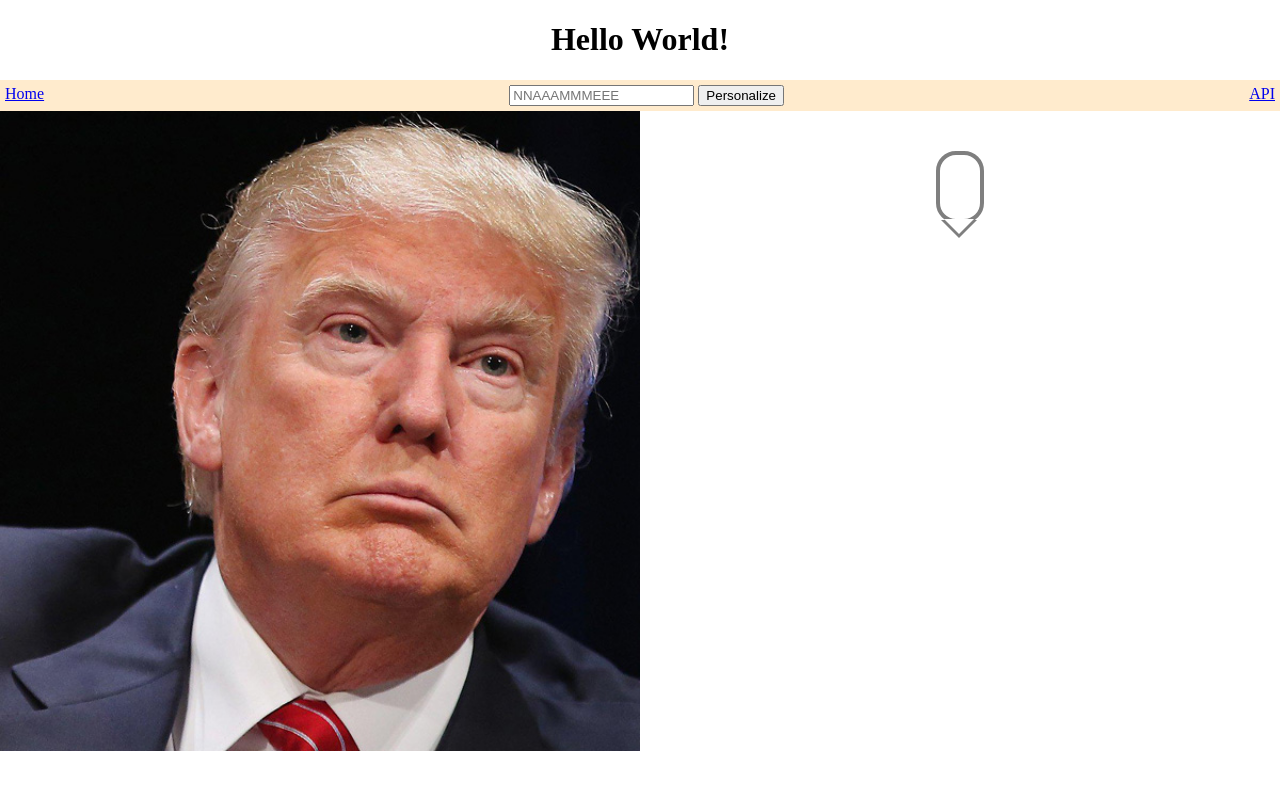
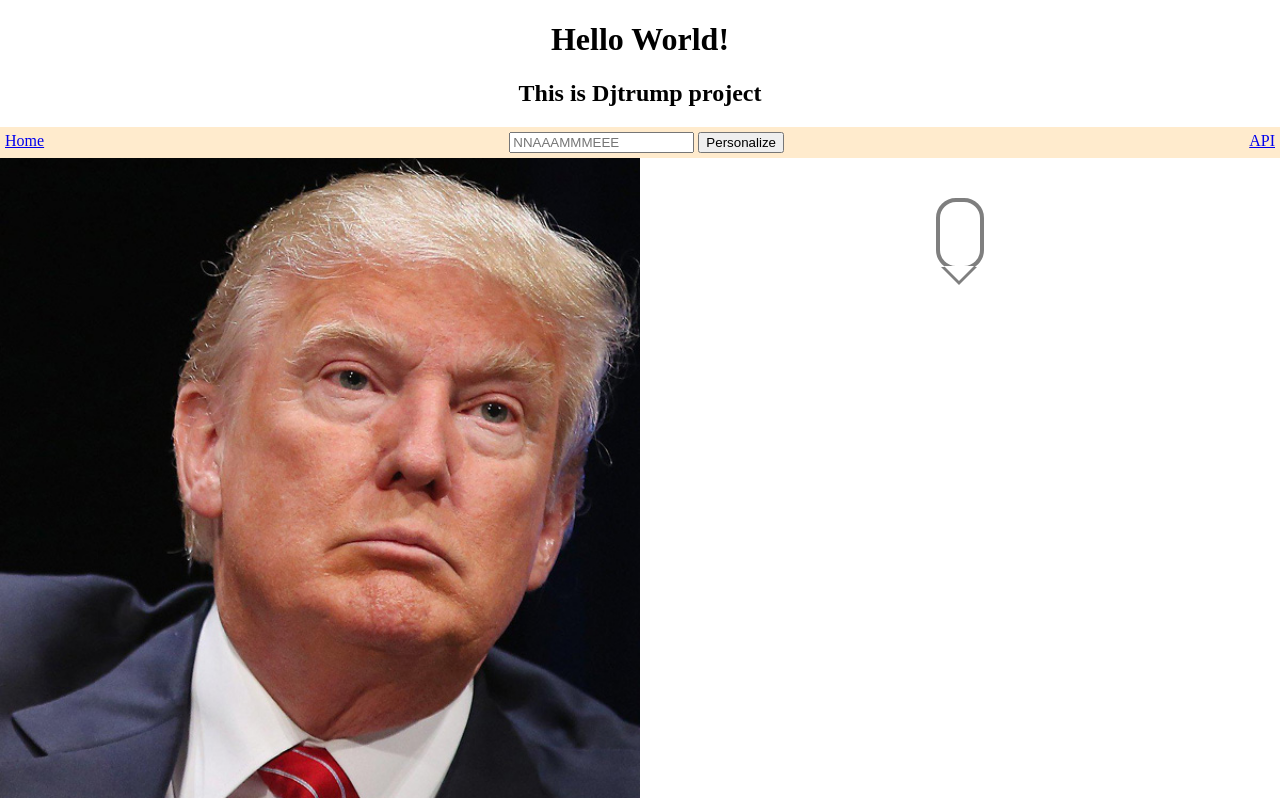
Before and after one commit to nematov-olimjon/djtrump, a Django app: page / in a window 1280 px wide. Before the commit the page ends 751 px from the top, so only its background shows below. Run offline with Django 3.2, Linux system fonts and the light colour scheme; data that the repository does not hold is empty.

Commit message:
Changed index.html

```diff
--- a/djtrump/templates/djtrump/index.html
+++ b/djtrump/templates/djtrump/index.html
@@ -14,6 +14,7 @@
 <body>
 
     <h1> Hello World! </h1>
+    <h2> This is Djtrump project </h2>
     <div id="header">
         <a href="/" id="home-link">Home</a>
 
```
